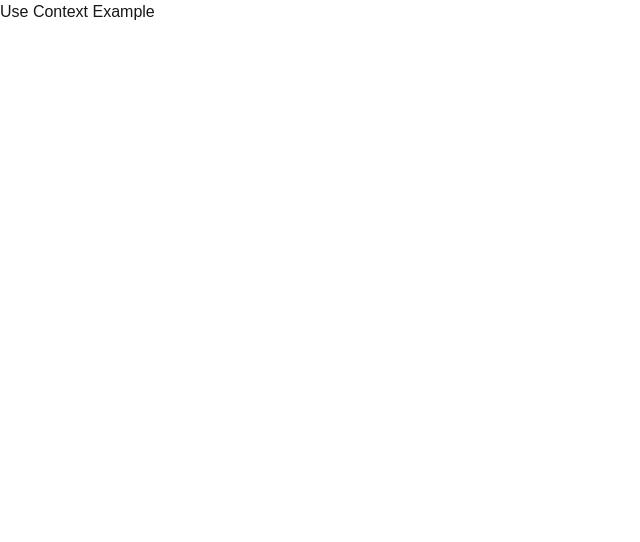
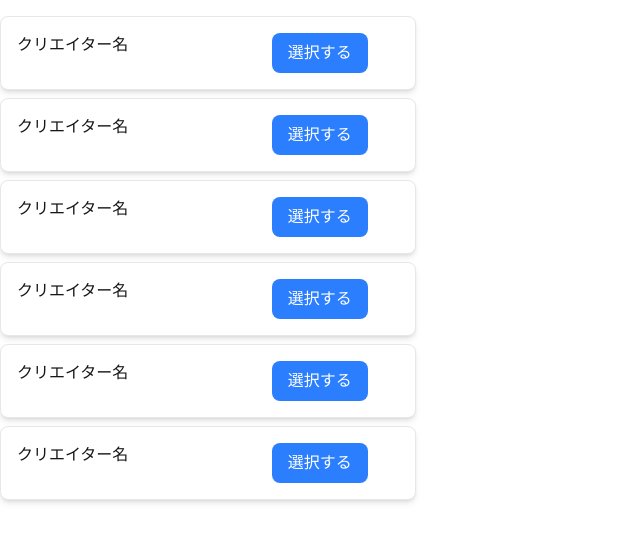
Before and after one commit to ikeyu0806/react-state-lib-comparison, a Next.js app: page /use_context in a window 1280 px wide. Shown: the top 542 px of the page, without its empty margins (0-640 px from the left). Built offline with nearby package versions, Linux system fonts and the light colour scheme.

Commit message:
implement useContext CreatorList

```diff
--- a/app/use_context/page.tsx
+++ b/app/use_context/page.tsx
@@ -1,7 +1,11 @@
+import CreatorLists from "@/components/UseContextDemo/CreatorLists"
+
 export default function UseContextPage() {
   return (
-    <div>
-      <h1>Use Context Example</h1>
+    <div className="grid grid-cols-12 gap-4">
+      <div className="col-span-4">
+        <CreatorLists />
+      </div>
     </div>
   )
 }
--- /dev/null
+++ b/components/UseContextDemo/CreatorCard.tsx
@@ -0,0 +1,13 @@
+export default function CreatorCard() {
+  return (
+    <div className="grid grid-cols-12 bg-white border border-gray-200 rounded-lg my-2 p-4 shadow-md">
+      <div className="col-span-4">クリエイター名</div>
+      <div className="col-span-4"></div>
+      <div className="col-span-4">
+        <button className="bg-blue-500 text-white rounded-lg px-4 py-2">
+          選択する
+        </button>
+      </div>
+    </div>
+  )
+}
--- /dev/null
+++ b/components/UseContextDemo/CreatorLists.tsx
@@ -0,0 +1,14 @@
+import CreatorCard from "./CreatorCard";
+
+export default function CreatorLists() {
+  return (
+    <div className="my-4">
+      <CreatorCard />
+      <CreatorCard />
+      <CreatorCard />
+      <CreatorCard />
+      <CreatorCard />
+      <CreatorCard />
+    </div>
+  );
+}
```
